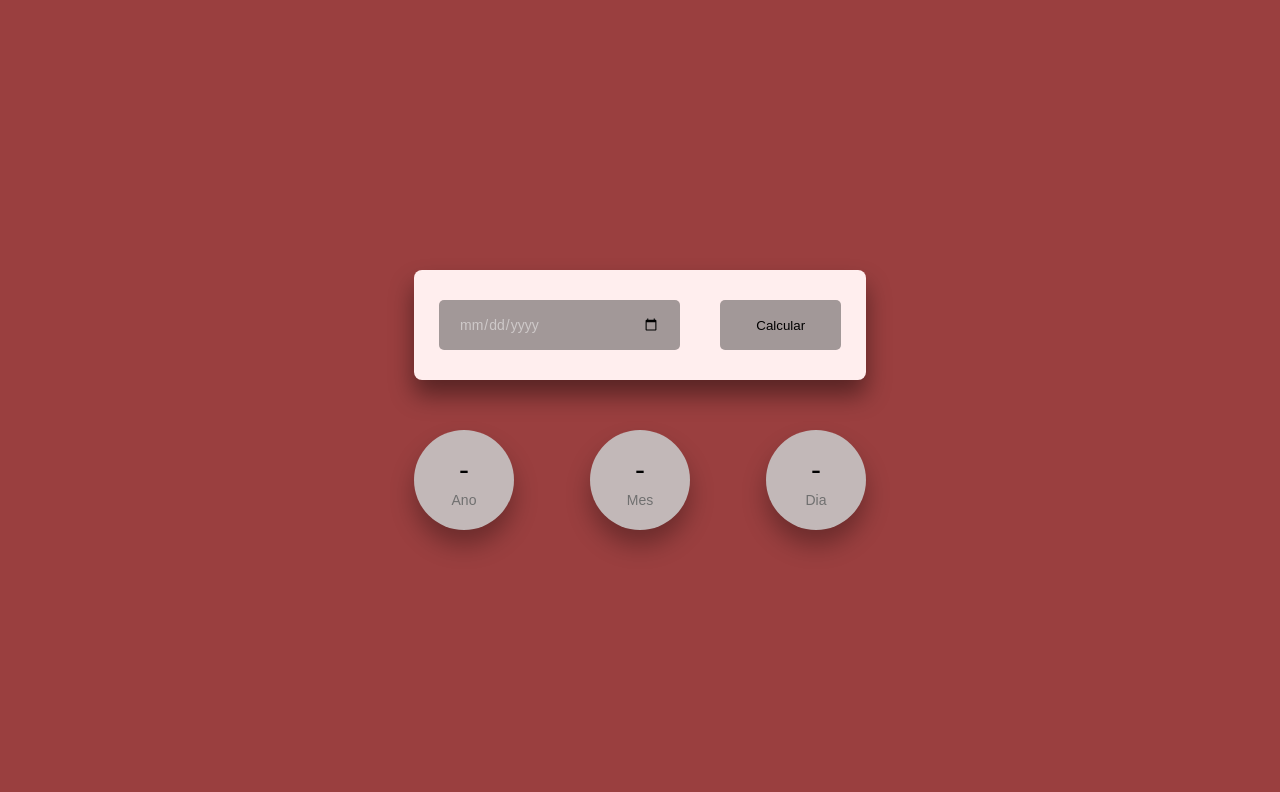
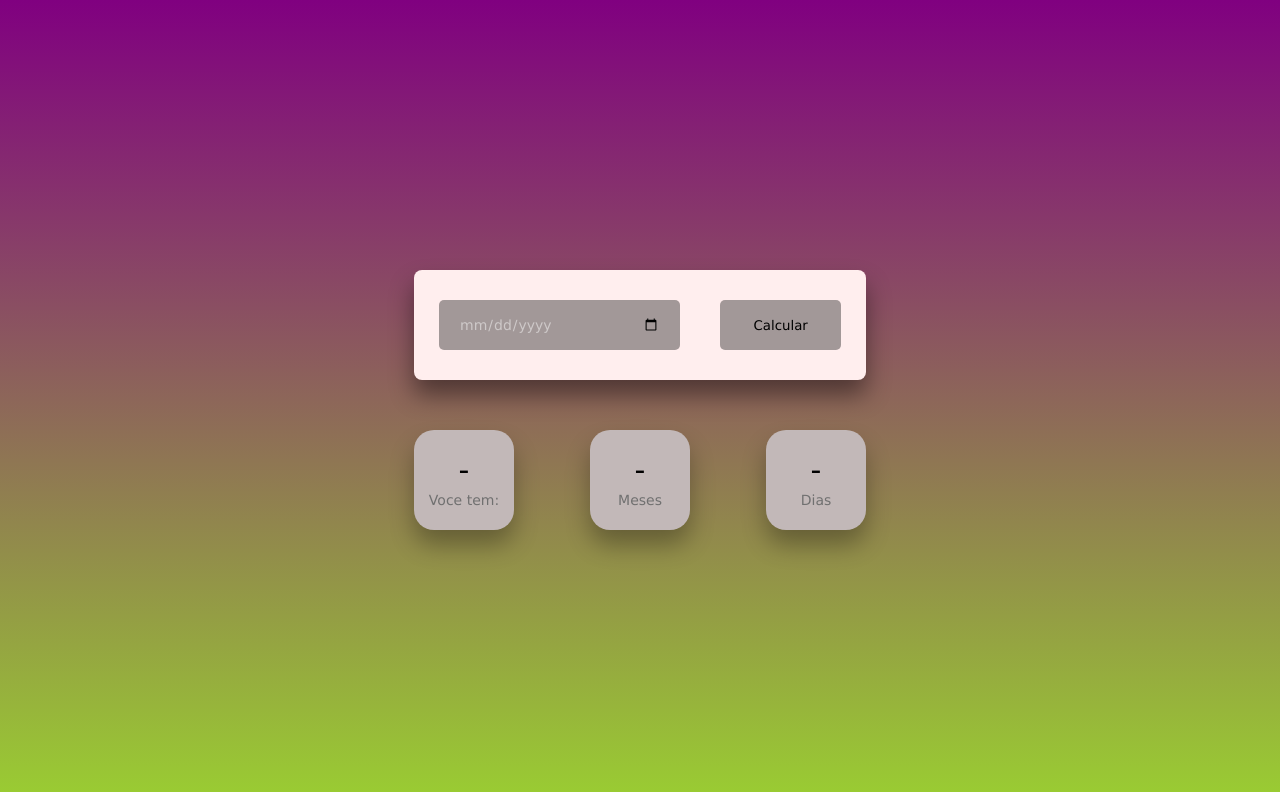
Before and after one commit to J4essika/Calculadora-idade, a plain HTML site: page index.html in a window 1280 px wide. Drawn offline with Linux system fonts and the light colour scheme.

Commit message:
alteraçao

```diff
--- a/index.html
+++ b/index.html
@@ -10,6 +10,7 @@
 <body>
 
     <div class="container">
+
         <div class="inputs-wrapper">
             <input type="date" name="date" id="date-input">
             <button onclick="ageCalculate()">Calcular</button>
@@ -18,22 +19,23 @@
         <div class="output">
             <div>
                 <span id="year">-</span>
-                <p>Ano</p>
+                <p>Voce tem:</p>
             </div>
 
             <div>
                 <span id="month">-</span>
-                <p>Mes</p>
+                <p>Meses</p>
             </div>
 
             <div>
                 <span id="day">-</span>
-                <p>Dia</p>
+                <p>Dias</p>
             </div>
 
         </div>
     </div>
 
 </body>
+
 <script src="main.js"></script>
 </html>
--- a/style.css
+++ b/style.css
@@ -3,20 +3,22 @@
     margin: 0;
     padding: 0;
     box-sizing: border-box;
-    font-family: sans-serif;
+    font-family: Verdana, Geneva, Tahoma, sans-serif
+
 }
+
 body
 {
     display: flex;
     align-items: center;
     justify-content: center;
     min-height: 100vh;
-    background:rgb(154, 63, 63);
+    background:linear-gradient(to bottom,purple,yellowgreen);
 }
 .container
 {
     width: 40%;
-    min-width: 450px;
+    min-width: 460px;
     position: absolute;
     top: 50%;
     left: 50%;
@@ -33,7 +35,7 @@ body
     background-color:rgb(255, 238, 238);
     padding: 30px 25px;
     box-shadow: 0 15px 25px rgba(0, 0, 0, 0.434);
-    border-radius: 8px;
+    border-radius:8px;
     margin-bottom: 50px;
 }
 .inputs-wrapper input,
@@ -74,7 +76,7 @@ body
     box-shadow: 0 15px 25px rgba(0,0,0,0.3);
     display: grid;
     place-items: center;
-    border-radius: 50%;
+    border-radius: 20%;
     padding: 20px 0;
 }
 .output div span
```
